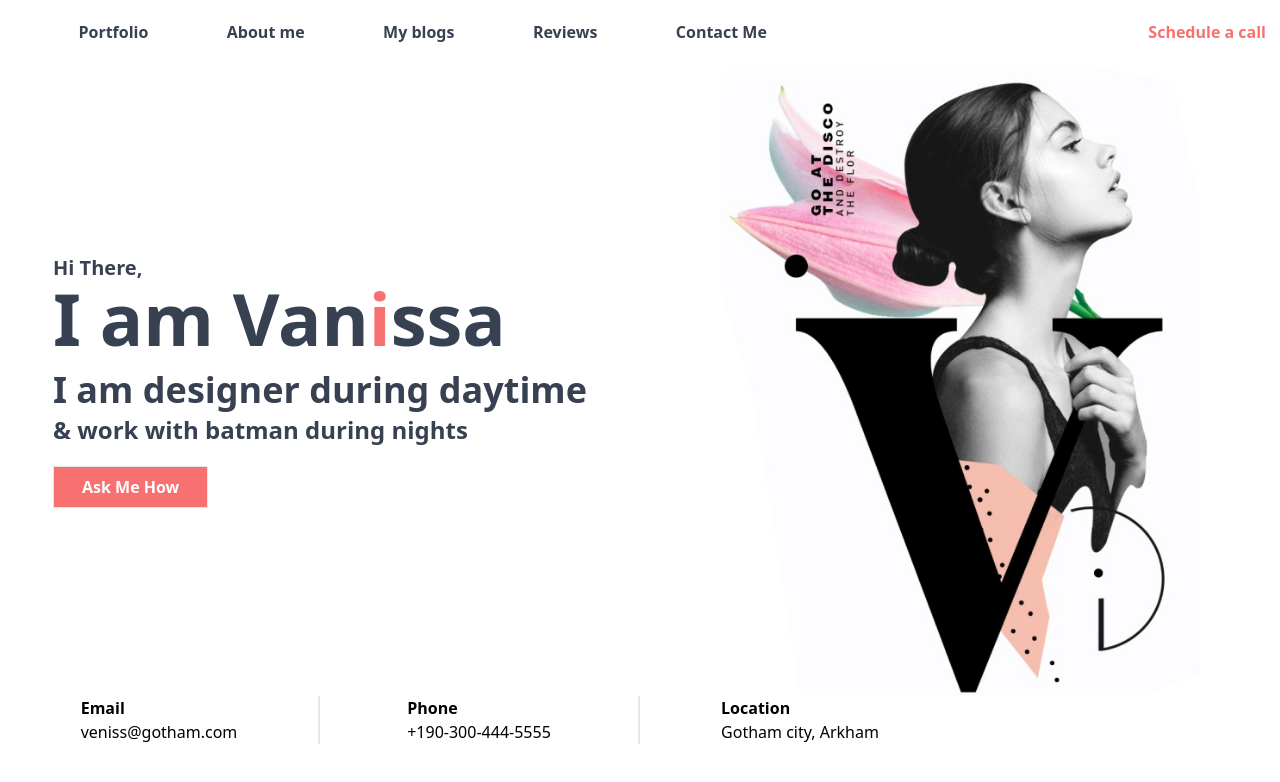
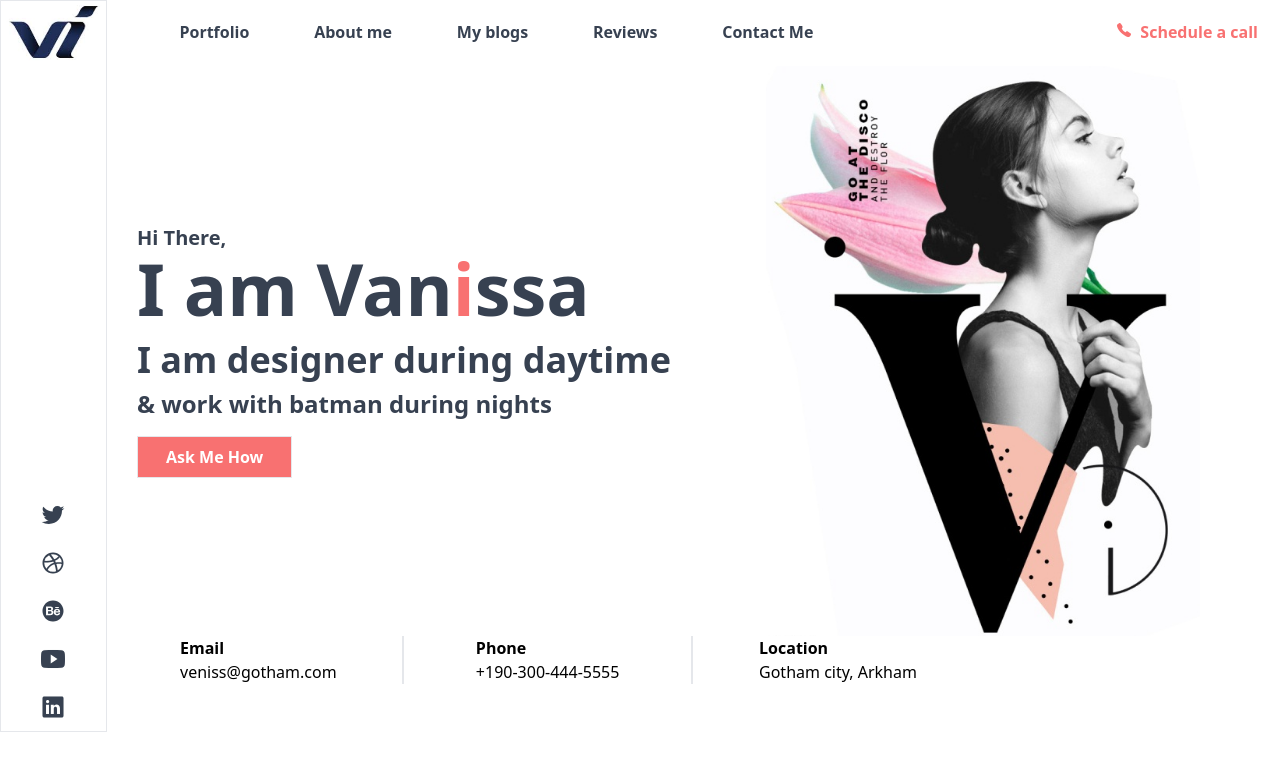
Before and after one commit to Jobayer-Majumder/tailwind-template, a plain HTML site: page index.html in a window 1280 px wide. Drawn offline with nearby package versions, Linux system fonts and the light colour scheme.

Commit message:
[added] sidebar

```diff
--- a/index.html
+++ b/index.html
@@ -1,5 +1,6 @@
 <!DOCTYPE html>
 <html lang="en">
+
 <head>
     <meta charset="UTF-8">
     <meta http-equiv="X-UA-Compatible" content="IE=edge">
@@ -7,59 +8,78 @@
     <title>I'm Venissa</title>
     <link href="https://unpkg.com/tailwindcss@^2/dist/tailwind.min.css" rel="stylesheet">
 </head>
+
 <body>
+    <div class="grid grid-cols-12">
+        <aside class="border flex flex-col justify-between items-center">
+            <div>
+                <img src="assets/images.jfif" alt="">
+            </div>
+            <div class="flex flex-col text-gray-700">
+                <ion-icon class="text-2xl py-3" name="logo-twitter"></ion-icon>
+                <ion-icon class="text-2xl py-3" name="logo-dribbble"></ion-icon>
+                <ion-icon class="text-2xl py-3" name="logo-behance"></ion-icon>
+                <ion-icon class="text-2xl py-3" name="logo-youtube"></ion-icon>
+                <ion-icon class="text-2xl py-3" name="logo-linkedin"></ion-icon>
+            </div>
+        </aside>
+        <main class="col-span-11 px-2">
             <nav>
-        <div class="container m-auto py-5 pr-3">
+                <div class="py-5 pr-3">
                     <div class="grid grid-cols-3">
-                <div class="col-span-2 flex justify-evenly text-gray-700 font-semibold">
-                    <a class="border-b-2 border-gray-700 rounded-sm border-opacity-0 hover:border-opacity-60 transition duration-500" href="/">Portfolio</a>
-                    <a class="border-b-2 border-gray-700 rounded-sm border-opacity-0 hover:border-opacity-60 transition duration-500" href="/">About me</a>
-                    <a class="border-b-2 border-gray-700 rounded-sm border-opacity-0 hover:border-opacity-60 transition duration-500" href="/">My blogs</a>
-                    <a class="border-b-2 border-gray-700 rounded-sm border-opacity-0 hover:border-opacity-60 transition duration-500" href="/">Reviews</a>
-                    <a class="border-b-2 border-gray-700 rounded-sm border-opacity-0 hover:border-opacity-60 transition duration-500" href="/">Contact Me</a>
+                        <div class="invisible md:visible col-span-2 flex justify-evenly text-gray-700 font-semibold">
+                            <a class="border-b-2 border-gray-700 rounded-sm border-opacity-0 hover:border-opacity-60 transition duration-500"
+                                href="/">Portfolio</a>
+                            <a class="border-b-2 border-gray-700 rounded-sm border-opacity-0 hover:border-opacity-60 transition duration-500"
+                                href="/">About me</a>
+                            <a class="border-b-2 border-gray-700 rounded-sm border-opacity-0 hover:border-opacity-60 transition duration-500"
+                                href="/">My blogs</a>
+                            <a class="border-b-2 border-gray-700 rounded-sm border-opacity-0 hover:border-opacity-60 transition duration-500"
+                                href="/">Reviews</a>
+                            <a class="border-b-2 border-gray-700 rounded-sm border-opacity-0 hover:border-opacity-60 transition duration-500"
+                                href="/">Contact Me</a>
                         </div>
                         <div class="text-right font-semibold">
-                    <a class="p-0.5 text-red-400 border-b-2 border-red-400 rounded-sm border-opacity-0 hover:border-opacity-60 transition duration-500" href="/">Schedule a call</a>
+                            <a class="p-0.5 text-red-400 border-b-2 border-red-400 rounded-sm border-opacity-0 hover:border-opacity-60 transition duration-500"
+                                href="/">
+                                <ion-icon class="mr-1" name="call"></ion-icon> Schedule a call
+                            </a>
                         </div>
                     </div>
                 </div>
             </nav>
-
             <section>
-        <div class="container m-auto">
-            <div class="grid grid-cols-2">
-                <div class="text-gray-700 flex items-center justify-center">
+                <div class="grid grid-cols-1 md:grid-cols-2">
+                    <div class="text-gray-700 flex items-center justify-center py-8 md:py-0">
                         <div>
-                        <h1 class="font-semibold text-xl">Hi There,</h1>
-                        <h1 class="font-black text-7xl pb-4">I am Van<span class="text-red-400">i</span>ssa</h1>
-                        <h1 class="font-bold text-4xl leading-10">I am designer during daytime</h1>
-                        <h4 class="font-semibold text-2xl leading-10">& work with batman during nights</h4>
+                            <h1 class="font-semibold text-lg md:text-xl">Hi There,</h1>
+                            <h1 class="font-black text-4xl md:text-7xl pb-2 md:pb-4">I am Van<span class="text-red-400">i</span>ssa</h1>
+                            <h1 class="font-bold text-2xl md:text-4xl pb-0.5 md:pb-2">I am designer during daytime</h1>
+                            <h4 class="font-semibold text-xl md:text-2xl">& work with batman during nights</h4>
                             <button class="mt-4 border py-2 px-7 text-white font-semibold bg-red-400">Ask Me How</button>
                         </div>
                     </div>
-                <div class="flex justify-center items-center">
+                    <div class="flex justify-center items-center py-8 md:py-0">
                         <img class="w-3/4" src="assets/download.png" alt="">
                     </div>
                 </div>
-        </div>
             </section>
-
             <section>
                 <div class="container m-auto pb-12">
-            <div class="grid grid-cols-4">
-                <div class="border-r-2 flex justify-center">
+                    <div class="grid grid-cols-2 md:grid-cols-4">
+                        <div class="border-r-2 flex justify-center items-center my-4 md:my-0">
                             <div>
                                 <h1 class="font-semibold">Email</h1>
                                 <p>veniss@gotham.com</p>
                             </div>
                         </div>
-                <div class="border-r-2 flex justify-center">
+                        <div class="border-r-2 flex justify-center items-center my-4 md:my-0">
                             <div>
                                 <h1 class="font-semibold">Phone</h1>
                                 <p>+190-300-444-5555</p>
                             </div>
                         </div>
-                <div class="flex justify-center">
+                        <div class="flex justify-center items-center my-4 md:my-0">
                             <div>
                                 <h1 class="font-semibold">Location</h1>
                                 <p>Gotham city, Arkham</p>
@@ -68,7 +88,13 @@
                     </div>
                 </div>
             </section>
+        </main>
+    </div>
 
 
+
+    <script type="module" src="https://unpkg.com/ionicons@5.5.2/dist/ionicons/ionicons.esm.js"></script>
+    <script nomodule src="https://unpkg.com/ionicons@5.5.2/dist/ionicons/ionicons.js"></script>
 </body>
+
 </html>
```
Also changed, not shown: assets/images.jfif (added). Lines whose indentation alone changed are shown as unchanged.
